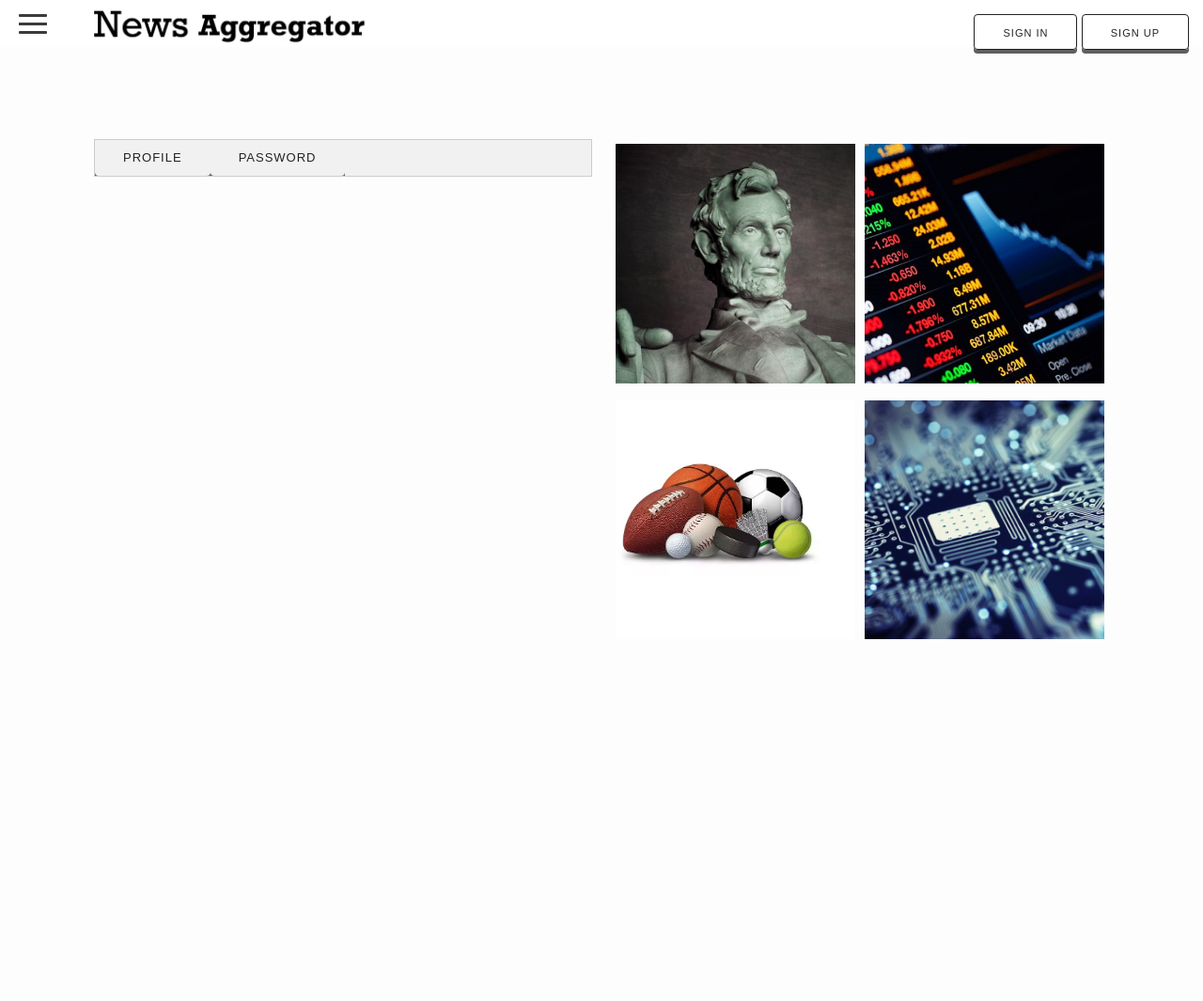
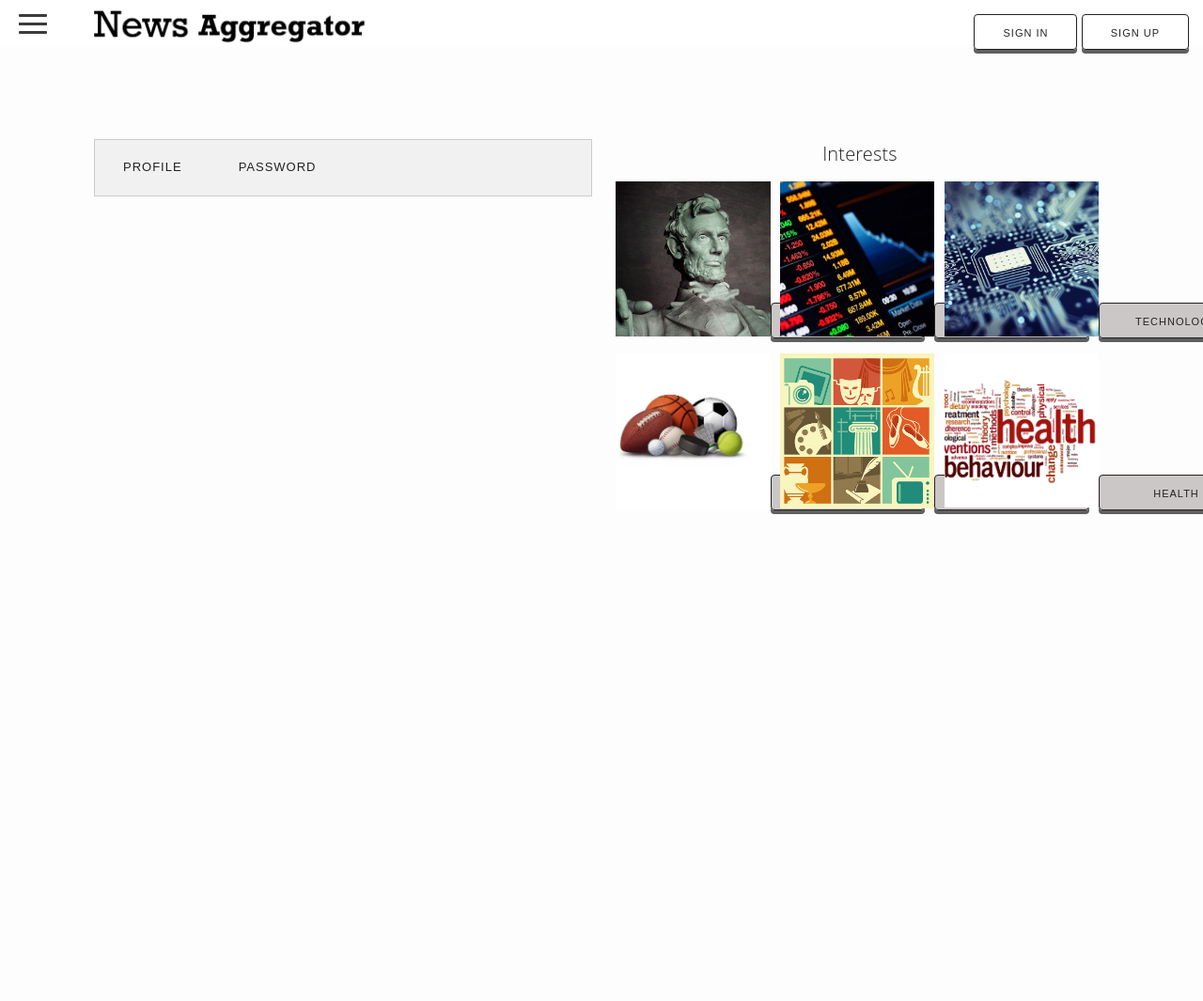
Before and after one commit to 93chungil/EECS330NewsProject, a PHP site: page /profile.html in a window 1280 px wide. Shown: the whole page at 94% size. Run offline with PHP 8.4, Linux system fonts and the light colour scheme.

Commit message:
Profile Framework Done

```diff
--- a/css/style.css
+++ b/css/style.css
@@ -272,6 +272,7 @@ p {
     overflow: hidden;
     border: 1px solid #ccc;
     background-color: #f1f1f1;
+    height: 15%;
 }
 /* Style the buttons that are used to open the tab content */
 .tab button {
@@ -280,7 +281,8 @@ p {
     border: none;
     outline: none;
     cursor: pointer;
-    /*padding: 14px 16px;*/
+    box-shadow: none;
+    height: 100%;
     transition: 0.3s;
     font-size: 13px;
 }
@@ -297,14 +299,22 @@ p {
 
 /* Style the tab content */
 .tabcontent {
+    position: relative;
     display: none;
     padding: 6px 12px;
     border: 1px solid #ccc;
     border-top: none;
+    height: 85%;
+    animation: fadeEffect 1s; /* Fading effect takes 1 second */
 }
 
-.tabcontent {
-    animation: fadeEffect 1s; /* Fading effect takes 1 second */
+.tabcontent table{
+    height: 70%;
+}
+
+.tabcontent button{
+   position: absolute;
+   margin-top: 5%;
 }
 
 /* Go from zero to full opacity */
@@ -314,11 +324,27 @@ p {
 }
 
 /*-------------- Interests ------------------*/
+.interest-header {
+    float: left;
+    width: 100%;
+    font-size: 20px;
+    text-align: center;
+    height: 40px;
+}
 .interest-wrapper {
+    position: relative;
     float: left;
     margin: 1%;
-    width: 48%;
-    height: width;
+    width: 31%;
+}
+
+.interest-wrapper button {
+    background-color: rgba(185, 178, 178, 0.71);
+    width: 100%;
+    padding: 0;
+    text-align: center;
+    position:absolute;
+    bottom:5px;
 }
 
 /*-------------- Footer ------------------*/
--- a/profile.html
+++ b/profile.html
@@ -98,9 +98,7 @@
                                             </tr>
                                         </tbody>
                                     </table>
-                                    <div>
-                                        <button class="button">Update</button>
-                                    </div>
+                                    <button class="button" id="update-profile">Update</button>
                                 </div>
                                 <div id="Password" class="tabcontent">
                                     <table>
@@ -120,22 +118,35 @@
                                         </tbody>
                                     </table>
                                     <div>
-                                        <button class="button">Update</button>
+                                        <button class="button" id="update-password">Update</button>
                                     </div>
                                 </div>
                             </div>
                             <div class="column">
+                                <div class="interest-header">Interests</div>
                                 <div class="interest-wrapper">
                                     <img src="images/politics.jpg" class="interest-image">
+                                    <button class="button" id="interest-politics">Politics</button>
                                 </div>
                                 <div class="interest-wrapper">
                                     <img src="images/economics.jpg" class="interest-image">
+                                    <button class="button" id="interest-finance">Finance</button>
+                                </div>
+                                <div class="interest-wrapper">
+                                    <img src="images/technology.jpg" class="interest-image">
+                                    <button class="button" id="interest-tech">Technology</button>
                                 </div>
                                 <div class="interest-wrapper">
                                     <img src="images/sports.png" class="interest-image">
+                                    <button class="button" id="interest-sports">Sports</button>
                                 </div>
                                 <div class="interest-wrapper">
-                                    <img src="images/technology.jpg" class="interest-image">
+                                    <img src="images/entertainment.jpg" class="interest-image">
+                                    <button class="button" id="interest-entertainment">Entertainment</button>
+                                </div>
+                                <div class="interest-wrapper">
+                                    <img src="images/health.png" class="interest-image">
+                                    <button class="button" id="interest-health">Health</button>
                                 </div>
                             </div>
                         </div>
```
Also changed, not shown: images/entertainment.jpg (added), images/health.png (added).
